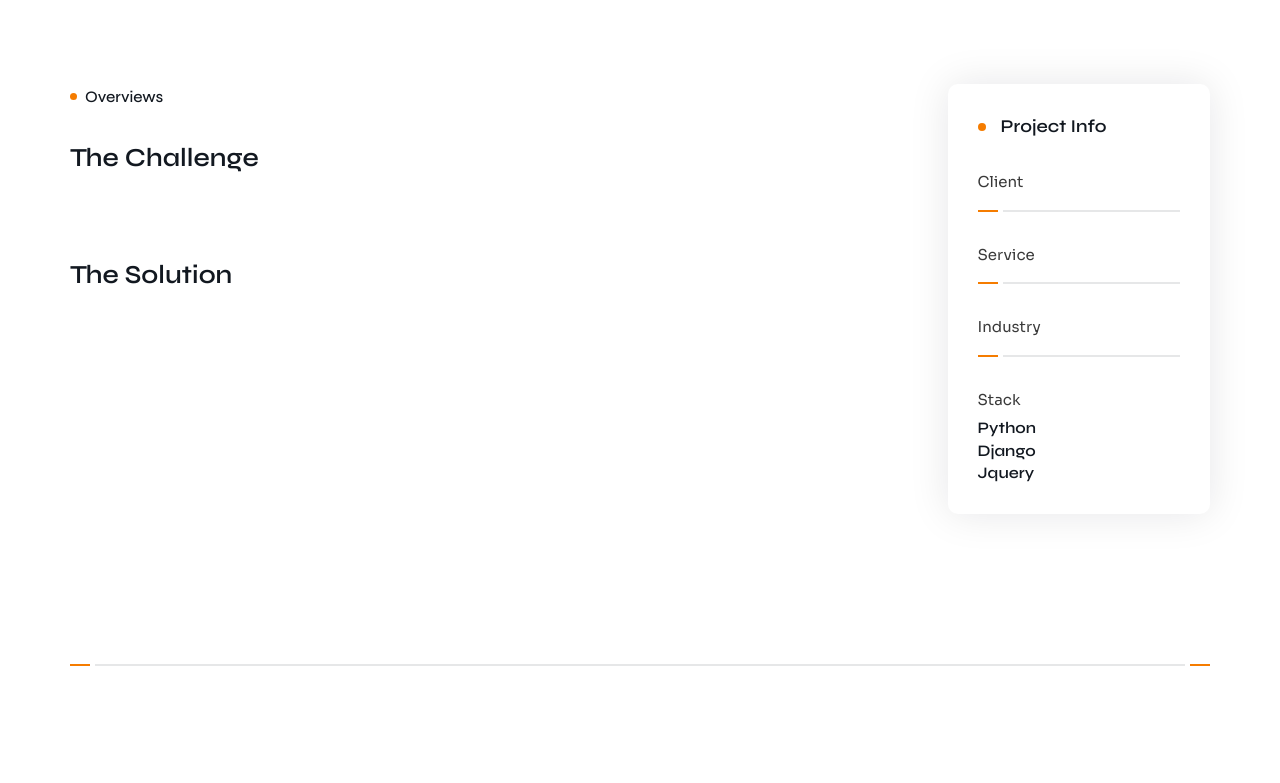
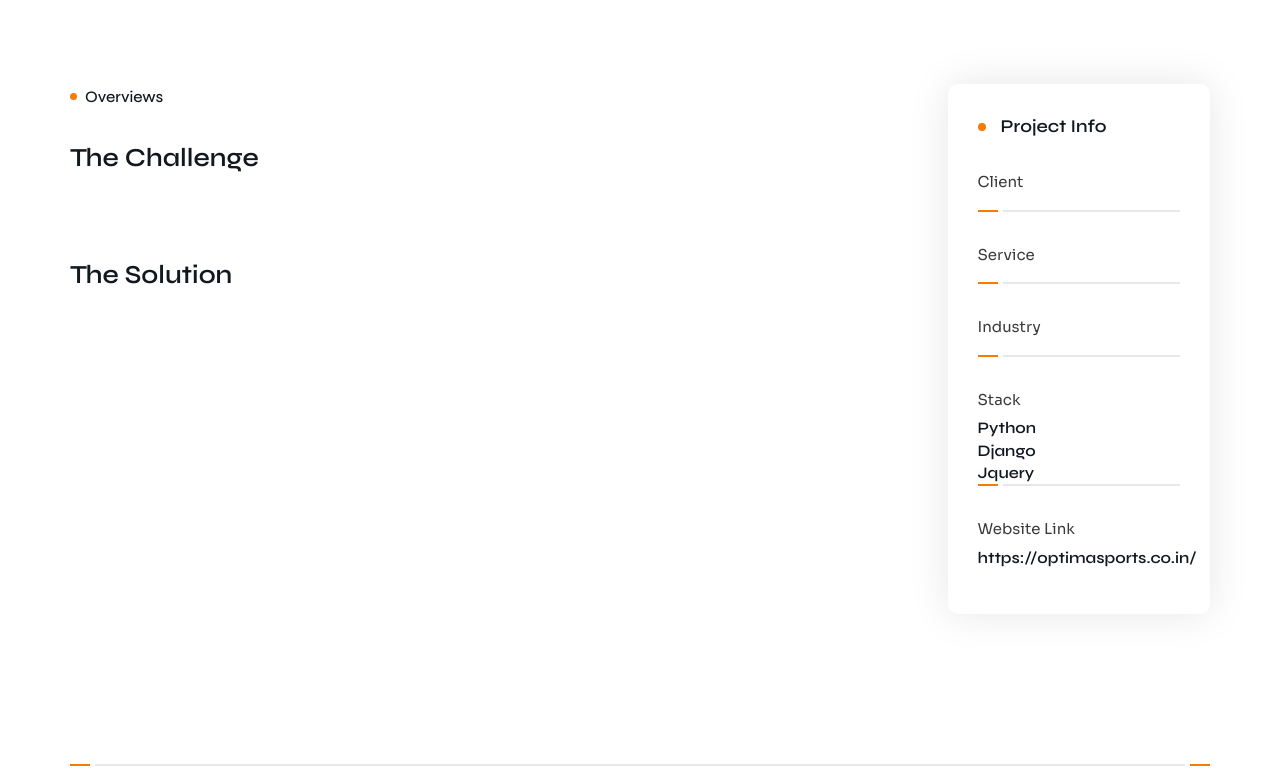
Before and after one commit to kumardigamberjha/newCodingIndia, a Django app: a page that uses CodingIndia/website/templates/website/portfolioproject.html in a window 1280 px wide. Shown: the part 586-1369 px from the top of the page. Run offline with Django 4.2, Linux system fonts and the light colour scheme; data comes from the database, SQL or seed files in the repository; parts of the project's set-up code (start-up, migrations or seed data) failed here and were passed over; some libraries are stand-ins or nearby versions.

Commit message:
Working on Changes

```diff
--- a/CodingIndia/website/templates/website/portfolioproject.html
+++ b/CodingIndia/website/templates/website/portfolioproject.html
@@ -50,6 +50,16 @@
                             {% for i in data.skills.all %}
                             <h6>{{i}}</h6>
                             {% endfor %}
+                            {% if data.urllink %}
+                            <div class="mil-divider mil-divider-left mil-mb-30"></div>
+                            <p class="mil-mb-10">Website Link</p>
+                            <h6 class="mil-mb-15"><a href="{{data.urllink}}">{{data.urllink}}</a></h6>
+                            {% endif %}
+                            {% if data.github %}
+                            <div class="mil-divider mil-divider-left mil-mb-30"></div>
+                            <p class="mil-mb-10">Website Link</p>
+                            <h6 class="mil-mb-15"><a href="{{data.github}}">{{data.github}}</a></h6>
+                            {% endif %}
                         </div>
                     </div>
                     <div class="col-lg-7 col-xl-8">
```
